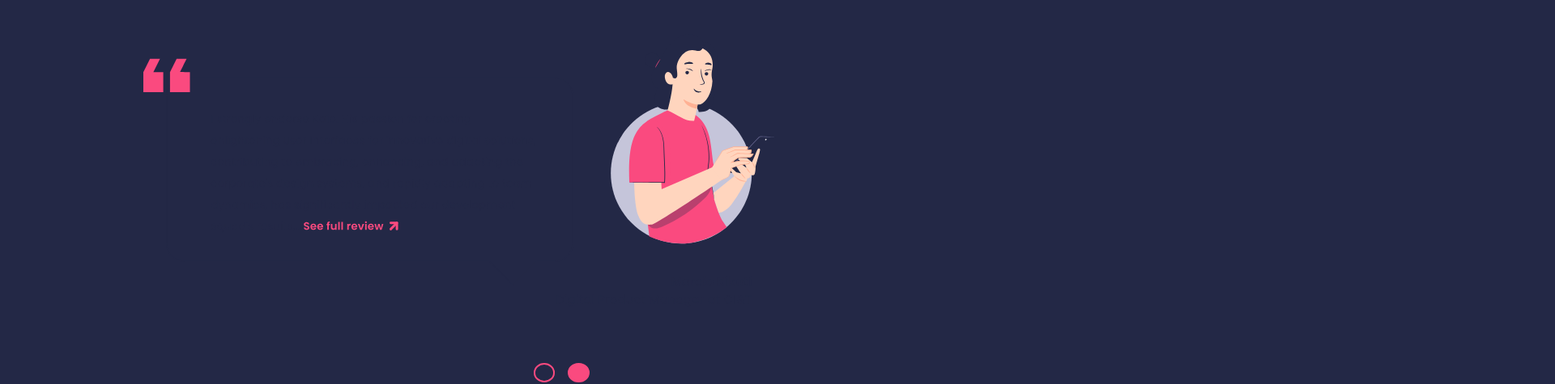
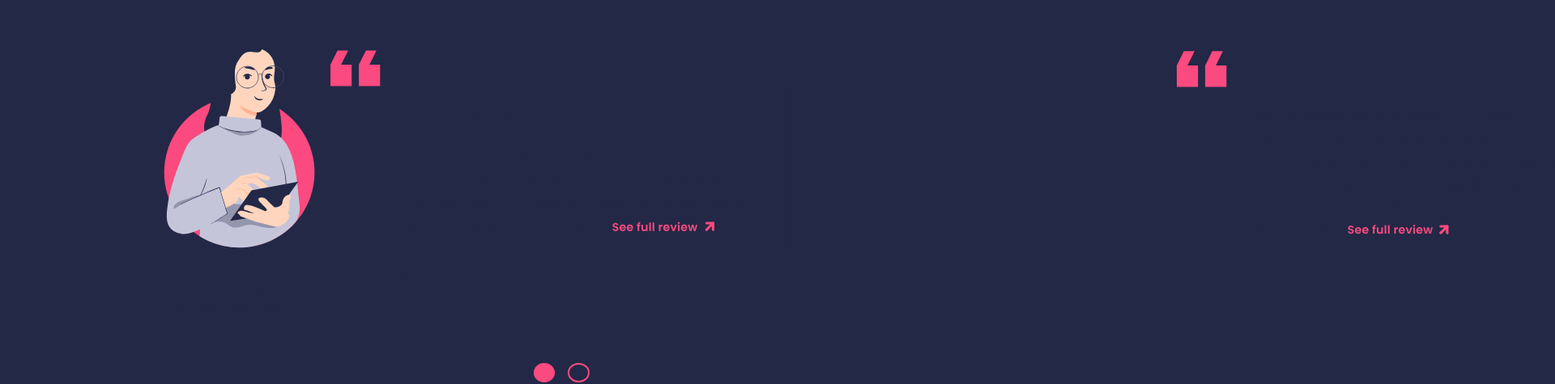
Before and after one commit to GeorgiaDesigns/project_moscow, a React (Vite) app: page /projects/1 in a window 1280 px wide. Shown: the part 4661-5136 px from the top of the page at 81% size, 1920 px wide, since content can reach past the window. Built offline with nearby package versions, Linux system fonts and the light colour scheme.

Commit message:
adjust gallery

```diff
--- a/src/components/Testimonials.tsx
+++ b/src/components/Testimonials.tsx
@@ -4,7 +4,7 @@ import { Woman } from "./Content/Woman";
 import { Quotes } from "./Content/Quotes";
 import { Testimonial1 } from "./Content/Testimonials-1";
 import { Testimonial2 } from "./Content/Testimonials-2";
-import { useEffect, useState } from "react";
+import { useState } from "react";
 
 type TestimonialProps = {
   left: number;
@@ -20,13 +20,13 @@ type TestimonialProps = {
 const Testimonial = styled.div<TestimonialProps>`
   ${({ left }) =>
     css`
-      left: -${left * 115}%;
+      left: -${left * 120}%;
     `}
   transition: left 1s;
   display: flex;
   overflow: hidden;
   position: relative;
-  width: 150rem;
+  width: 200vw;
 
   svg {
     width: 65%;
@@ -91,15 +91,15 @@ const quotes: Quotes[] = [
 const Testimonials = () => {
   const [left, setLeft] = useState(0);
 
-  useEffect(() => {
-    const intervalId = setInterval(() => {
-      setLeft(1);
-    }, 3000);
+  // useEffect(() => {
+  //   const intervalId = setInterval(() => {
+  //     setLeft(1);
+  //   }, 3000);
 
-    return () => {
-      clearInterval(intervalId);
-    };
-  }, []);
+  //   return () => {
+  //     clearInterval(intervalId);
+  //   };
+  // }, []);
 
   return (
     <div style={{ width: "65rem" }}>
```
